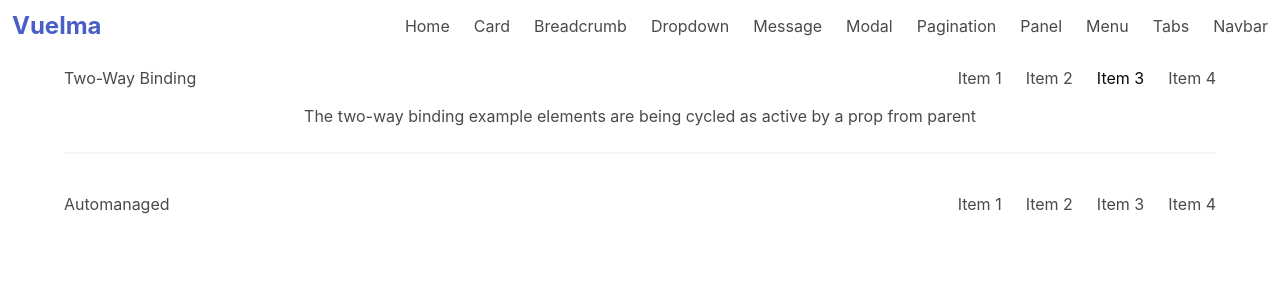
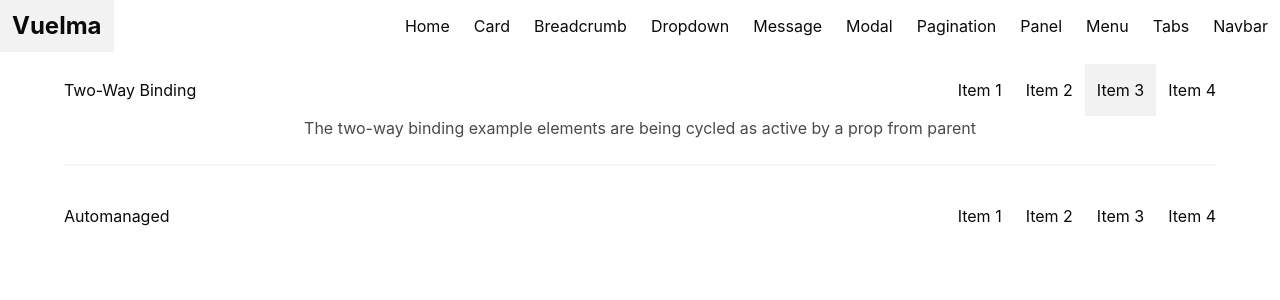
Before and after one commit to huuff/vuelma, a Vue app: page /navbar in a window 1280 px wide. Shown: the top 300 px of the page. Built offline with nearby package versions, Linux system fonts and the light colour scheme.

Commit message:
adding color to navbar

```diff
--- a/src/App.vue
+++ b/src/App.vue
@@ -15,7 +15,7 @@
   </base-navbar-item>
   </template>
 </base-navbar>
-<main class="container">
+<main class="container mt-3">
   <router-view></router-view>
 </main>
 </template>
--- a/src/components/navbar/BaseNavbar.vue
+++ b/src/components/navbar/BaseNavbar.vue
@@ -1,6 +1,6 @@
 <template>
 <nav
-  class="navbar"
+  :class="`navbar is-${color}`"
   role="navigation"
   aria-label="main navigation"
   @blur="showMobile = false"
@@ -40,10 +40,14 @@
 
 <script setup lang="ts">
 import { provide, ref, computed } from 'vue';
+import { BulmaColor } from '@/types/bulma-color';
 
-const props = defineProps<{
-  active?: string
-}>();
+const props = withDefaults(defineProps<{
+  active?: string;
+  color?: BulmaColor;
+}>(), {
+  color: "white",
+});
 
 const emit = defineEmits<{
   (event: "update:active", title: string): void;
--- a/src/types/bulma-color.ts
+++ b/src/types/bulma-color.ts
@@ -1,3 +1,3 @@
-export type BulmaColor = 'dark' | 'primary' | 'link' | 'info' | 'success' | 'warning' | 'danger';
+export type BulmaColor = 'dark' | 'primary' | 'link' | 'info' | 'success' | 'warning' | 'danger' | 'white';
 
 export const colorArray: BulmaColor[] = [ 'dark', 'primary', 'link', 'info', 'success', 'warning', 'danger'];
```
